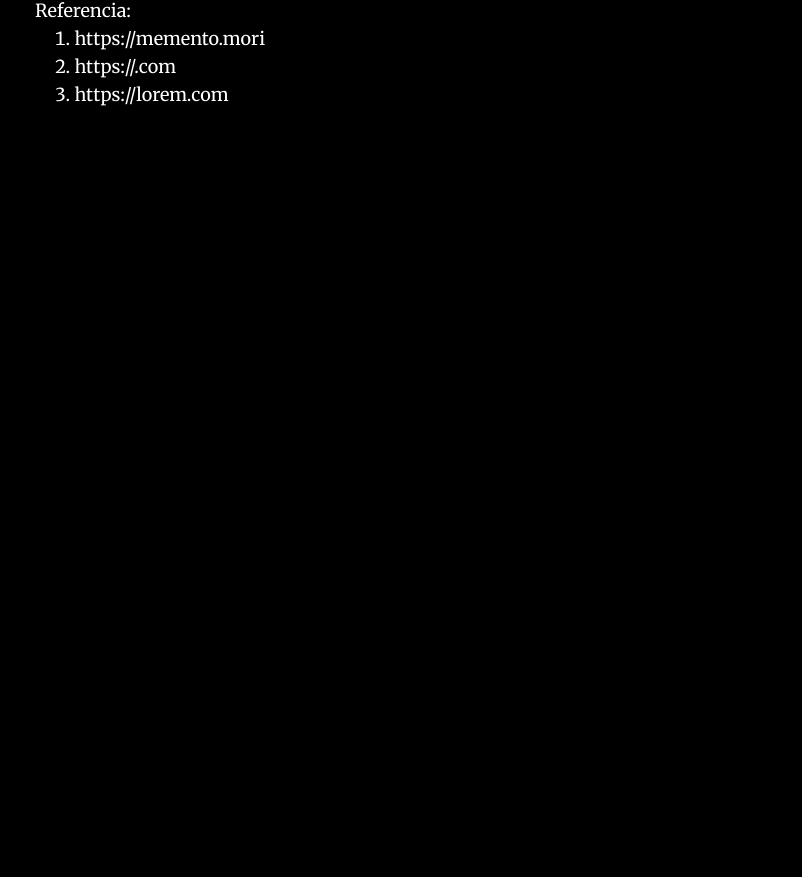
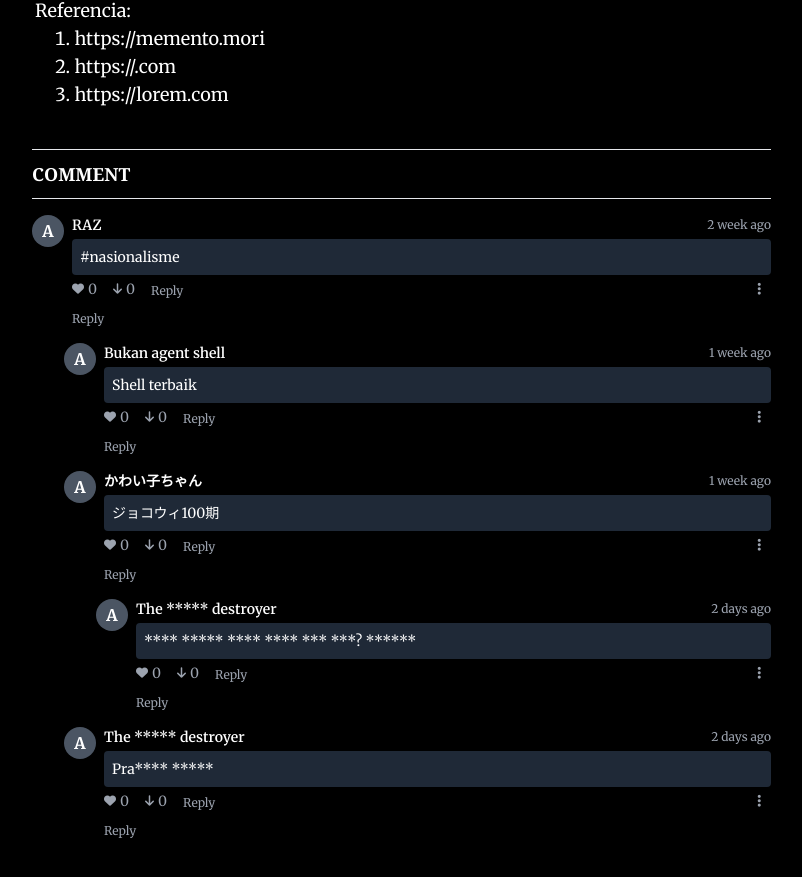
Before and after one commit to Reydv/codered, a React (Create React App) app: page /post in a window 1280 px wide. Shown: the part 1077-1954 px from the top of the page, without its empty margins (229-1031 px from the left). Before the commit the page ends 1202 px from the top, so only its background shows below. Built offline with nearby package versions, Linux system fonts and the light colour scheme.

Commit message:
final 17 maret

```diff
--- a/public/index.html
+++ b/public/index.html
@@ -25,6 +25,15 @@
       Learn how to configure a non-root public URL by running `npm run build`.
     -->
     <title>Codered</title>
+
+    <!-- icon -->
+    <link
+      rel="stylesheet"
+      href="https://cdnjs.cloudflare.com/ajax/libs/font-awesome/6.4.0/css/all.min.css"
+      integrity="sha512-..."
+      crossorigin="anonymous"
+      referrerpolicy="no-referrer"
+    />
 
     <!-- Font Setting -->
     <link rel="preconnect" href="https://fonts.googleapis.com" />
--- a/src/App.js
+++ b/src/App.js
@@ -4,6 +4,7 @@ import ContentMain from "./pages/ContentMain";
 import ContentComunity from "./pages/ContentComunity";
 import Navbar from "./components/Navbar";
 import Aturan from "./pages/Aturan";
+import Aturan2 from "./pages/Aturan2";
 import Post from "./pages/Post";
 
 function App() {
@@ -16,7 +17,8 @@ function App() {
             <Route path="/" element={<Main />} />
             <Route path="/posts" element={<ContentMain />} />
             <Route path="/comunity" element={<ContentComunity />} />
-            <Route path="/aturan" element={<Aturan />} />
+            <Route path="/aturan" element={<Aturan2 />} />
+            <Route path="/about" element={<Aturan />} />
             <Route path="/post" element={<Post />} />
           </Routes>
         </Router>
--- /dev/null
+++ b/src/components/Comment.js
@@ -0,0 +1,103 @@
+import React from "react";
+
+const comments = [
+  {
+    id: 1,
+    username: "RAZ",
+    time: "2 week ago",
+    text: "#nasionalisme",
+    replies: [
+      {
+        id: 2,
+        username: "Bukan agent shell",
+        time: "1 week ago",
+        text: "Shell terbaik",
+        replies: [],
+      },
+      {
+        id: 3,
+        username: "かわい子ちゃん",
+        time: "1 week ago",
+        text: "ジョコウィ100期",
+        replies: [
+          {
+            id: 3,
+            username: "The ***** destroyer",
+            time: "2 days ago",
+            text: "**** ***** **** **** *** ***? ******",
+            replies: [],
+          },
+        ],
+      },
+      {
+        id: 4,
+        username: "The ***** destroyer",
+        time: "2 days ago",
+        text: "Pra**** *****",
+        replies: [],
+      },
+    ],
+  },
+];
+
+const Comment = ({ comment }) => {
+  return (
+    <div className="ml-4 pl-4">
+      <div className="flex items-start gap-2">
+        <div className="w-8 h-8 bg-gray-600 rounded-full flex items-center justify-center text-white font-bold">
+          A
+        </div>
+        <div className="flex-1">
+          <div className="flex items-center gap-2">
+            <p className="text-white text-sm font-semibold">
+              {comment.username}
+            </p>
+            <span className="sm:text-xs text-[8px] text-gray-400 ml-auto">
+              {comment.time}
+            </span>
+          </div>
+          <div className="bg-gray-800 text-white rounded p-2 mt-1 text-sm">
+            {comment.text}
+          </div>
+          <div className="flex items-center gap-4 mt-1 text-gray-400 text-sm">
+            <div className="flex items-center gap-1">
+              <i className="fas fa-heart text-xs"></i> <span>0</span>
+            </div>
+            <div className="flex items-center gap-1">
+              <i className="fas fa-arrow-down text-xs"></i> <span>0</span>
+            </div>
+            <button className="text-xs text-gray-400 mt-1">Reply</button>
+            <i className="fas fa-ellipsis-v ml-2 cursor-pointer ml-auto mr-[10px]"></i>
+          </div>
+          <div className="mt-2">
+            <div className="flex gap-2 mt-2">
+              <button className="text-xs text-gray-400 mt-1">Reply</button>
+            </div>
+          </div>
+        </div>
+      </div>
+      <div className="mt-4">
+        {comment.replies.map((reply) => (
+          <Comment key={reply.id} comment={reply} />
+        ))}
+      </div>
+    </div>
+  );
+};
+
+const CommentThread = () => {
+  return (
+    <div className=" p-6 min-h-screen text-white ml-[-19px]">
+      <hr />
+      <h2 className="text-lg font-bold font-serif my-[10px]">COMMENT</h2>
+      <hr className="mb-4" />
+      <div className="ml-[-32px]">
+        {comments.map((comment) => (
+          <Comment key={comment.id} comment={comment} />
+        ))}
+      </div>
+    </div>
+  );
+};
+
+export default CommentThread;
--- a/src/components/Navbar.js
+++ b/src/components/Navbar.js
@@ -76,7 +76,7 @@ function Navbar() {
           </li>
           <li>
             <a
-              href="/profil"
+              href="/about"
               className="text-[#D0D0D0] no-underline tracking-[0.1em] hover:opacity-70 transition-opacity duration-300"
             >
               Profil Web
--- a/src/pages/Aturan.js
+++ b/src/pages/Aturan.js
@@ -1,26 +1,22 @@
 import Footer from "../components/Footer";
+import thiswarofmine from "../assets/logo/thiswarofmine.png";
 
 export default function Aturan() {
   return (
     <div className="min-h-screen bg-black text-white flex flex-col">
-      {/* Main content - skipping navbar as requested */}
       <main className="flex-1 flex flex-col items-center justify-center px-4 py-16">
-        {/* Title visible on mobile but hidden on larger screens since it's in navbar */}
-        <h1 className="text-3xl font-bold mb-12">ATURAN</h1>
+        <h1 className="text-3xl font-bold mb-12">Tentang Web</h1>
 
-        {/* Main card */}
         <div className="max-w-4xl w-full bg-black border border-primary rounded-2xl overflow-hidden">
           <div className="flex flex-col md:flex-row">
-            {/* Left side - image */}
             <div className="md:w-2/5">
               <img
-                src="/placeholder.svg?height=400&width=300"
+                src={thiswarofmine}
                 alt="Dark figure in shadows"
                 className="w-full h-full object-cover"
               />
             </div>
 
-            {/* Right side - content */}
             <div className="md:w-3/5 p-8 flex flex-col justify-center">
               <h2 className="text-2xl font-bold mb-4 text-center">
                 Apa itu CodeRed?
--- /dev/null
+++ b/src/pages/Aturan2.js
@@ -0,0 +1,66 @@
+import Footer from "../components/Footer";
+
+export default function AturanKomunitas() {
+  return (
+    <div className="min-h-screen bg-black text-white flex flex-col">
+      {/* Main content - skipping navbar as requested */}
+      <main className="flex-1 flex flex-col items-center justify-center px-4 py-16">
+        {/* Title visible on mobile but hidden on larger screens since it's in navbar */}
+        <h1 className="text-3xl font-bold mb-12">Aturan Komunitas</h1>
+
+        <div className="max-w-4xl w-full bg-black border border-primary rounded-2xl overflow-hidden">
+          <div className="flex justify-center items-center">
+            <div className="md:w-3/5 p-8 flex flex-col justify-center sm:text-md md:text-lg text-sm">
+              <h2 className="text-2xl font-bold mb-4 underline text-center">
+                Aturan dalam Komunitas Web
+              </h2>
+
+              <p className="text-center mb-4">
+                Selamat datang di komunitas web kami! Untuk menjaga kenyamanan
+                dan keamanan semua anggota, kami memiliki beberapa aturan yang
+                perlu diikuti:
+              </p>
+              <br />
+
+              <ul className="list-disc list-inside mb-4">
+                <li className="mb-2">
+                  <strong>Hormati Sesama Anggota:</strong> Jaga tutur kata dan
+                  sikap sopan dalam setiap interaksi. Hindari kata-kata kasar,
+                  diskriminasi, atau pelecehan.
+                </li>
+                <li className="mb-2">
+                  <strong>Jaga Privasi:</strong> Jangan membagikan informasi
+                  pribadi milik Anda atau orang lain tanpa izin.
+                </li>
+                <li className="mb-2">
+                  <strong>Konten yang Relevan:</strong> Pastikan konten yang
+                  dibagikan sesuai dengan topik komunitas. Hindari spam atau
+                  promosi yang tidak relevan.
+                </li>
+                <li className="mb-2">
+                  <strong>Laporkan Masalah:</strong> Jika Anda menemukan
+                  pelanggaran atau masalah, segera laporkan kepada admin atau
+                  moderator.
+                </li>
+                <li className="mb-2">
+                  <strong>Kolaborasi Positif:</strong> Ajaklah anggota lain
+                  untuk berdiskusi dan berkolaborasi secara positif demi
+                  kemajuan komunitas.
+                </li>
+              </ul>
+
+              <p className="text-center mb-4">
+                Dengan mengikuti aturan ini, kita dapat menciptakan lingkungan
+                yang aman, nyaman, dan produktif bagi semua anggota. Terima
+                kasih atas partisipasi Anda!
+              </p>
+            </div>
+          </div>
+        </div>
+      </main>
+
+      {/* Footer */}
+      <Footer />
+    </div>
+  );
+}
--- a/src/pages/Post.js
+++ b/src/pages/Post.js
@@ -1,5 +1,6 @@
 import { useSearchParams } from "react-router-dom";
 import HeadingPost from "../components/HeadingPost";
+import CommentThread from "../components/Comment";
 import pertamina from "../assets/logo/pertamina.jpeg";
 
 export default function Post() {
@@ -12,7 +13,10 @@ export default function Post() {
     <div className="container mx-auto px-4 sm:px-6 lg:px-8">
       <div className="max-w-3xl mx-auto">
         <HeadingPost judul={judul} />
-        <div className="py-4 px-2 sm:text-lg text-md">
+        <div
+          className="py-4 px-2 sm:text-lg text-md
+          "
+        >
           <p>
             Lorem ipsum dolor sit amet, consectetur adipiscing elit. Praesent
             egestas, velit nec maximus ullamcorper, leo tortor fringilla ante,
@@ -77,6 +81,7 @@ export default function Post() {
             <li>https://lorem.com</li>
           </ol>
         </div>
+        <CommentThread />
       </div>
     </div>
   );
```
Also changed, not shown: src/pages/ContentComunity.js (+27 -31 lines), src/assets/logo/thiswarofmine.png (added).
